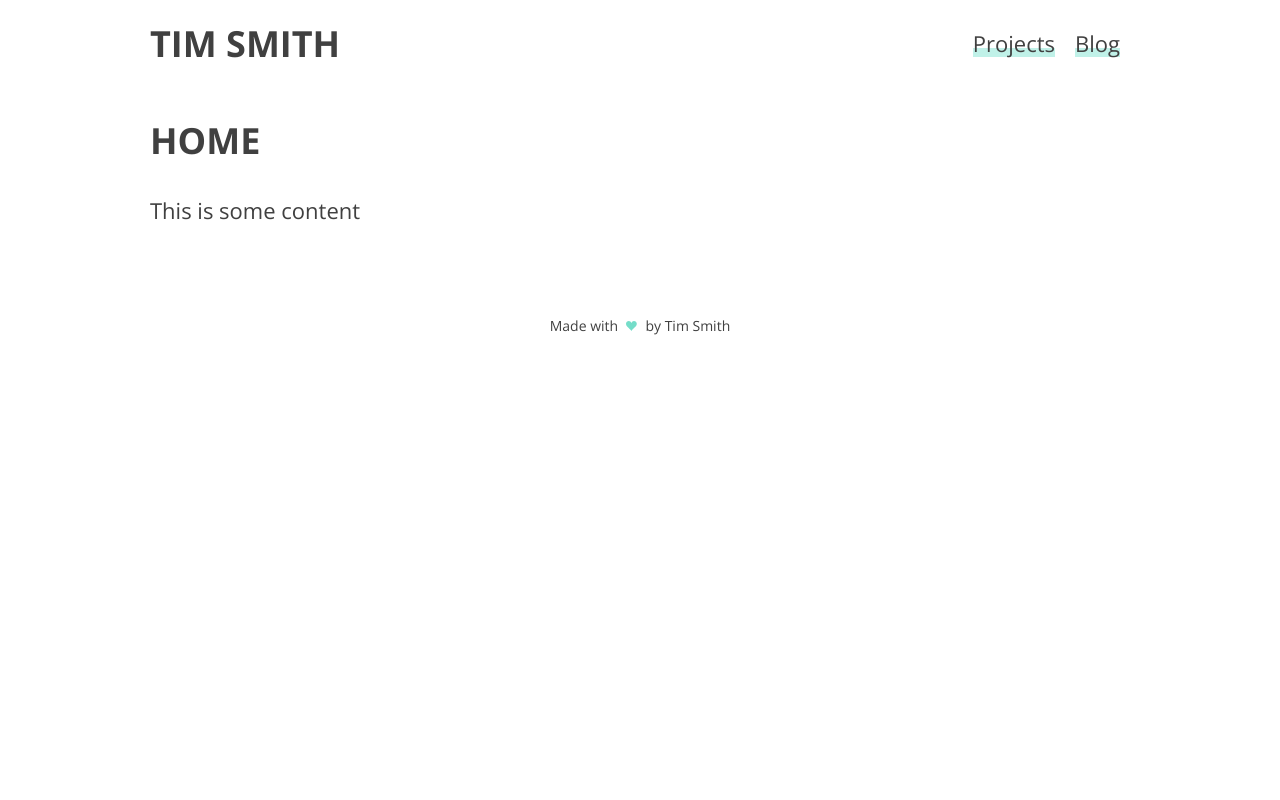
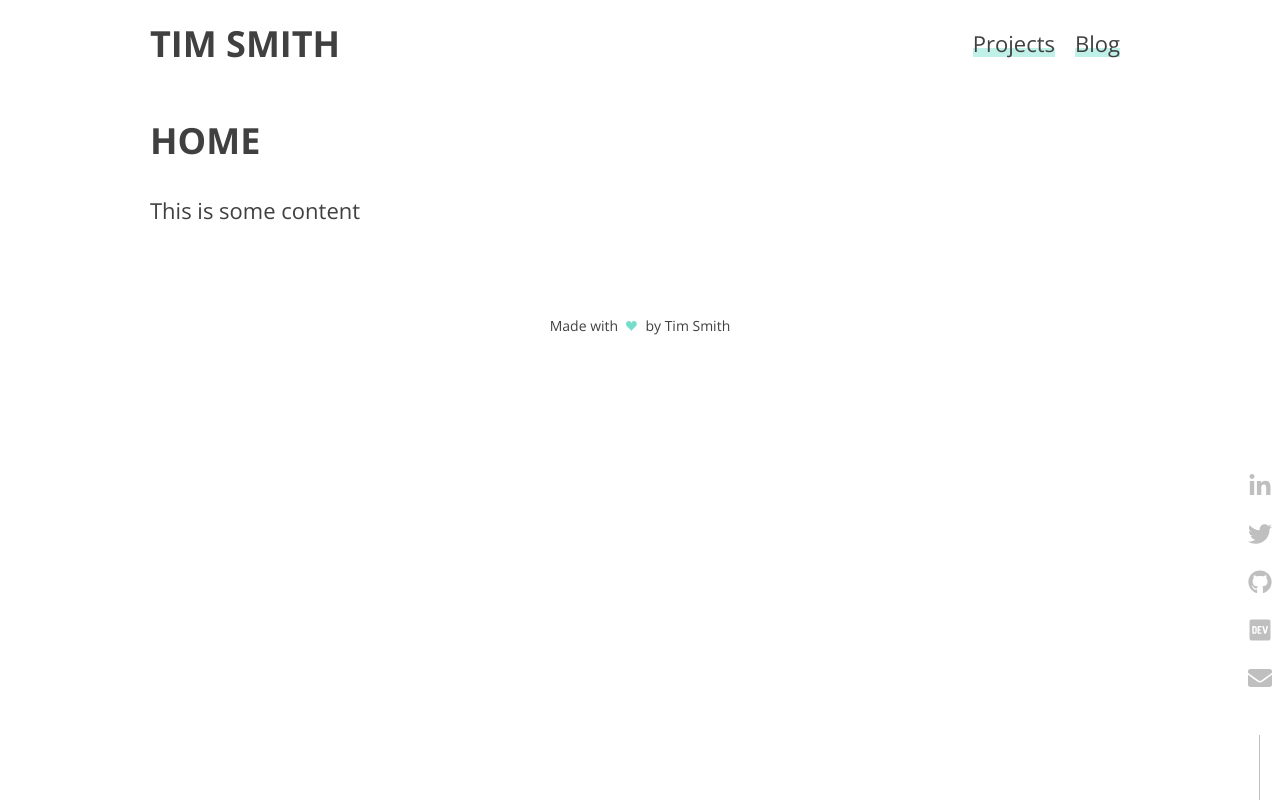
Before and after one commit to iamtimsmith/portfolio-2020, a Gatsby site: page / in a window 1280 px wide. Built offline with nearby package versions, Linux system fonts and the light colour scheme; Gatsby itself is replaced by a stand-in of ours.

Commit message:
Added social component.

```diff
--- a/package.json
+++ b/package.json
@@ -21,6 +21,7 @@
     "react": "^16.12.0",
     "react-dom": "^16.12.0",
     "react-helmet": "^6.1.0",
+    "react-icons": "^3.11.0",
     "styled-components": "^5.2.0"
   },
   "devDependencies": {
--- a/src/components/index.ts
+++ b/src/components/index.ts
@@ -1,3 +1,4 @@
 export {Layout} from 'components/layout/layout';
 export {Header} from 'components/header/header';
 export {Footer} from 'components/footer/footer';
+export {Social} from 'components/social/social';
--- a/src/components/layout/layout.tsx
+++ b/src/components/layout/layout.tsx
@@ -1,6 +1,6 @@
 import React from 'react';
 import PropTypes from 'prop-types';
-import {Header, Footer} from 'components';
+import {Header, Footer, Social} from 'components';
 import {GlobalStyles} from 'styles';
 import {Container} from './layout.style';
 import {ILayout} from './layout.i';
@@ -11,6 +11,7 @@ export const Layout = ({children}: ILayout) => {
 			<GlobalStyles />
 			<Header />
 			{children}
+			<Social />
 			<Footer />
 		</Container>
 	);
--- /dev/null
+++ b/src/components/social/social.style.ts
@@ -0,0 +1,59 @@
+import styled from 'styled-components';
+import {media} from 'styles';
+
+export const Aside = styled.aside`
+	display: none;
+
+	${media.desktop} {
+		width: 50px;
+		display: flex;
+		min-height: 400px;
+		max-height: 600px;
+		width: 40px;
+		justify-content: center;
+		align-items: center;
+		position: fixed;
+		right: 0;
+		bottom: 0;
+		background: var(--grey-0);
+	}
+
+	&:after {
+		content: '';
+		display: block;
+		width: 50%;
+		position: absolute;
+		top: 50%;
+		bottom: 0;
+		left: 0;
+		border-right: 1px solid var(--grey-200);
+		z-index: -1;
+	}
+`;
+
+export const Nav = styled.nav`
+	display: flex;
+	flex-direction: column;
+	align-items: center;
+	justify-content: center;
+	background: var(--grey-0);
+	padding-bottom: 30px;
+`;
+
+export const Icon = styled.a`
+	display: block;
+	color: var(--grey-200);
+	font-size: 2.4rem;
+	line-height: 2;
+	background: none !important;
+	transition: color 0.2s;
+	&:hover {
+		color: var(--grey-900);
+		svg {
+			text-shadow: 0 0 20px var(--grey-900);
+		}
+	}
+	&:after {
+		display: none;
+	}
+`;
--- /dev/null
+++ b/src/components/social/social.tsx
@@ -0,0 +1,31 @@
+import React from 'react';
+import {FaLinkedinIn, FaTwitter, FaGithub, FaDev, FaEnvelope} from 'react-icons/fa';
+// import {BackToTop} from 'components';
+import {Aside, Nav, Icon} from './social.style';
+
+const sites = [
+	{url: `https://www.linkedin.com/in/tim-smith-1a651aa0/`, title: `LinkedIn`, icon: <FaLinkedinIn />},
+	{url: `https://twitter.com/iam_timsmith`, title: `Twitter`, icon: <FaTwitter />},
+	{url: `https://github.com/iamtimsmith`, title: `Github`, icon: <FaGithub />},
+	{url: `https://dev.to/iam_timsmith`, title: `Dev`, icon: <FaDev />},
+	{url: `mailto:tim@iamtimsmith.com`, title: `Email`, icon: <FaEnvelope />}
+];
+
+export const Social = () => {
+	return (
+		<Aside>
+			<Nav aria-label='social nav'>
+				{/* <BackToTop /> */}
+				{sites.map((site, key) => (
+					<Icon
+						key={key}
+						href={site.url}
+						aria-label={site.title}
+						target='_blank'
+						rel='noopenner nofollow'
+					>{site.icon}</Icon>
+				))}
+			</Nav>
+		</Aside>
+	);
+};
```
Also changed, not shown: src/components/social/social.test.tsx (added, +40 -0 lines), 1 other file.
